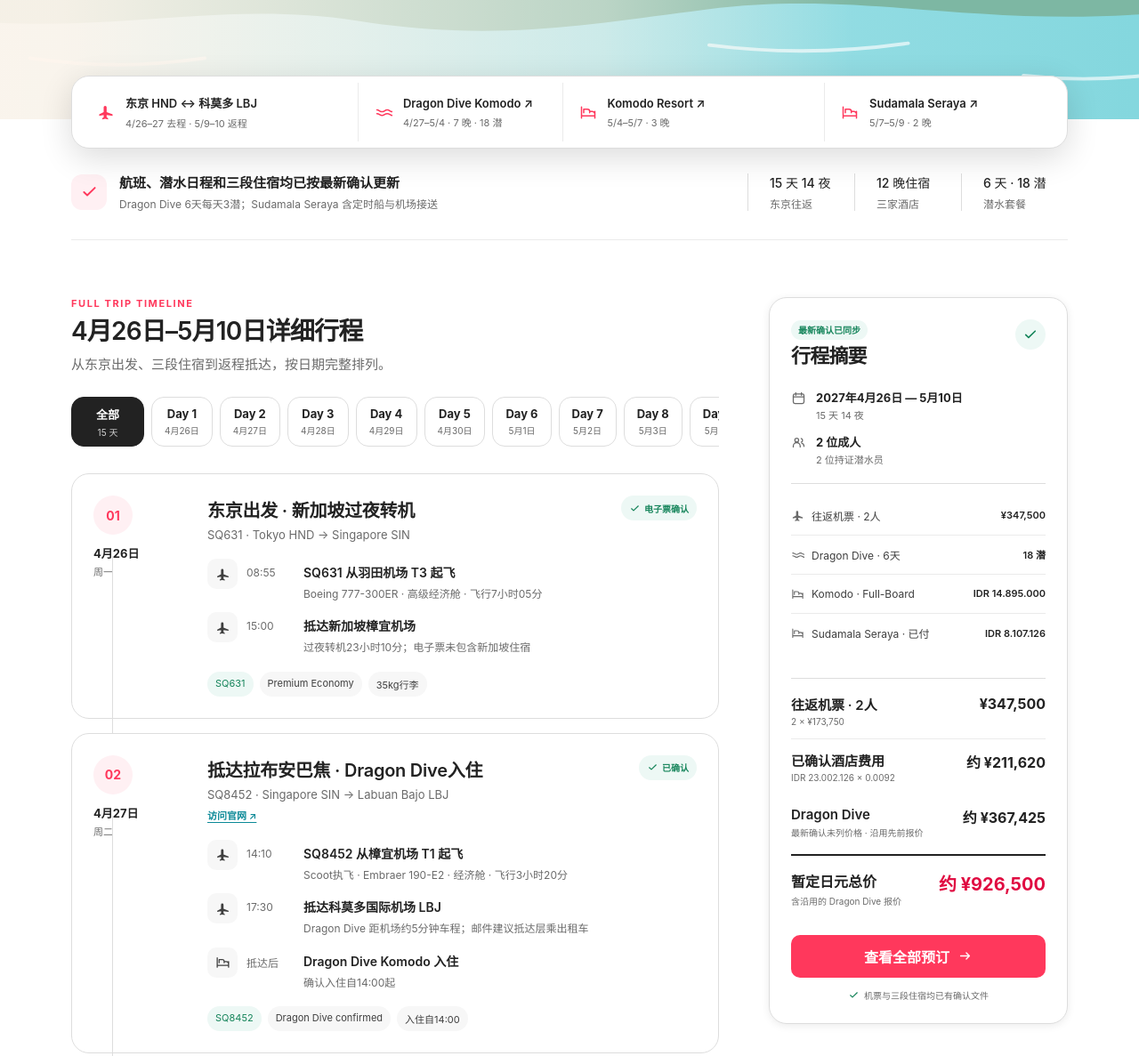
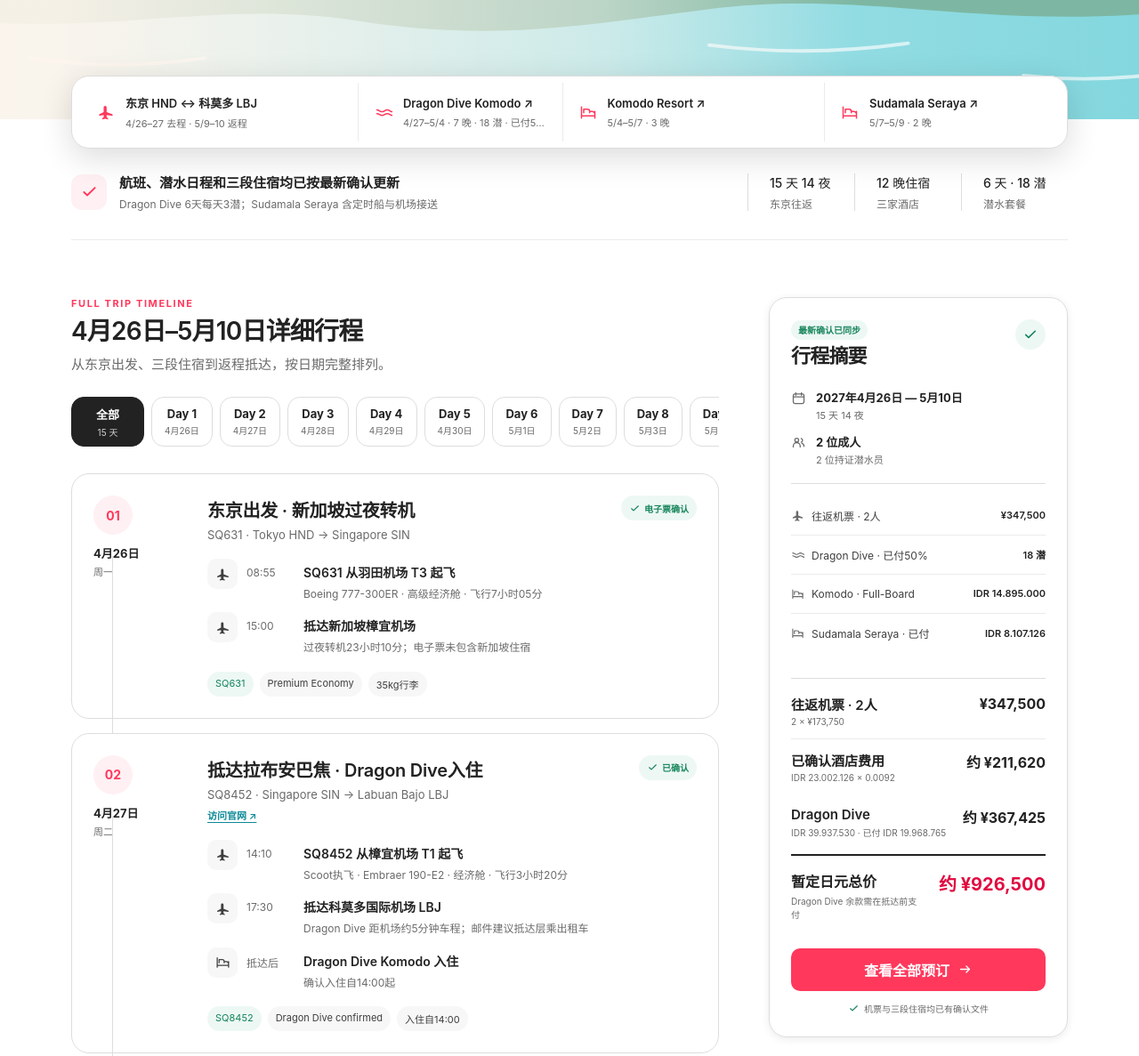
Before and after one commit to YU1ut/27_komodo, a plain HTML site: page index.html in a window 1280 px wide. Shown: the part 360-1547 px from the top of the page at 89% size. Drawn offline with Linux system fonts and the light colour scheme.

Commit message:
Update Dragon Dive payment status

```diff
--- a/index.html
+++ b/index.html
@@ -81,7 +81,7 @@
         </div>
         <div class="trip-ticket" aria-label="已确认行程信息">
           <div class="ticket-segment route-segment"><svg><use href="#i-plane"></use></svg><span><b>东京 HND ↔ 科莫多 LBJ</b><small>4/26–27 去程 · 5/9–10 返程</small></span></div>
-          <a class="ticket-segment" href="https://dragondivekomodo.com/" target="_blank" rel="noopener noreferrer"><svg><use href="#i-wave"></use></svg><span><b>Dragon Dive Komodo ↗</b><small>4/27–5/4 · 7 晚 · 18 潜</small></span></a>
+          <a class="ticket-segment" href="https://dragondivekomodo.com/" target="_blank" rel="noopener noreferrer"><svg><use href="#i-wave"></use></svg><span><b>Dragon Dive Komodo ↗</b><small>4/27–5/4 · 7 晚 · 18 潜 · 已付50%</small></span></a>
           <a class="ticket-segment" href="https://www.komodoresort.com/" target="_blank" rel="noopener noreferrer"><svg><use href="#i-bed"></use></svg><span><b>Komodo Resort ↗</b><small>5/4–5/7 · 3 晚</small></span></a>
           <a class="ticket-segment" href="https://www.sudamalaresorts.com/" target="_blank" rel="noopener noreferrer"><svg><use href="#i-bed"></use></svg><span><b>Sudamala Seraya ↗</b><small>5/7–5/9 · 2 晚</small></span></a>
         </div>
@@ -119,11 +119,11 @@
           </div>
           <div class="confirmed-list">
             <div><span><svg><use href="#i-plane"></use></svg>往返机票 · 2人</span><b>¥347,500</b></div>
-            <div><span><svg><use href="#i-wave"></use></svg>Dragon Dive · 6天</span><b>18 潜</b></div>
+            <div><span><svg><use href="#i-wave"></use></svg>Dragon Dive · 已付50%</span><b>18 潜</b></div>
             <div><span><svg><use href="#i-bed"></use></svg>Komodo · Full-Board</span><b>IDR 14.895.000</b></div>
             <div><span><svg><use href="#i-bed"></use></svg>Sudamala Seraya · 已付</span><b>IDR 8.107.126</b></div>
           </div>
-          <div class="total-stack"><div class="total-row airfare-total"><span>往返机票 · 2人<small>2 × ¥173,750</small></span><b>¥347,500</b></div><div class="total-row"><span>已确认酒店费用<small>IDR 23.002.126 × 0.0092</small></span><b>约 ¥211,620</b></div><div class="total-row"><span>Dragon Dive<small>最新确认未列价格 · 沿用先前报价</small></span><b>约 ¥367,425</b></div><div class="total-row grand-total"><span>暂定日元总价<small>含沿用的 Dragon Dive 报价</small></span><b>约 ¥926,500</b></div></div>
+          <div class="total-stack"><div class="total-row airfare-total"><span>往返机票 · 2人<small>2 × ¥173,750</small></span><b>¥347,500</b></div><div class="total-row"><span>已确认酒店费用<small>IDR 23.002.126 × 0.0092</small></span><b>约 ¥211,620</b></div><div class="total-row"><span>Dragon Dive<small>IDR 39.937.530 · 已付 IDR 19.968.765</small></span><b>约 ¥367,425</b></div><div class="total-row grand-total"><span>暂定日元总价<small>Dragon Dive 余款需在抵达前支付</small></span><b>约 ¥926,500</b></div></div>
           <button class="primary-button full" type="button" data-open-bookings>查看全部预订 <svg><use href="#i-arrow"></use></svg></button>
           <p class="summary-note"><svg><use href="#i-check"></use></svg>机票与三段住宿均已有确认文件</p>
         </aside>
@@ -164,7 +164,7 @@
             </article>
             <article class="recommendation-card">
               <div class="card-visual dive-visual"><span class="visual-badge confirmed-badge">✓ PDF 已确认</span><svg><use href="#i-wave"></use></svg><div><b>18 DIVES</b><small>DRAGON DIVE KOMODO</small></div></div>
-              <div class="card-body"><div><span class="card-type">4/27–5/4 · 7 晚</span><span class="booking-ref">CONFIRMED</span></div><h3>Dragon Dive Komodo</h3><p>4/28–5/3 每天 Komodo Taste · 3潜</p><div class="card-footer"><strong>价格未列 · 先前报价 IDR 39.937.530</strong><a class="official-link" href="https://dragondivekomodo.com/" target="_blank" rel="noopener noreferrer">官网 ↗</a></div></div>
+              <div class="card-body"><div><span class="card-type">4/27–5/4 · 7 晚</span><span class="booking-ref">50% PAID</span></div><h3>Dragon Dive Komodo</h3><p>4/28–5/3 每天 Komodo Taste · 3潜</p><div class="card-footer"><strong>IDR 39.937.530 · 已付 50%</strong><a class="official-link" href="https://dragondivekomodo.com/" target="_blank" rel="noopener noreferrer">官网 ↗</a></div><p class="payment-note">已付 IDR 19.968.765；余款 IDR 19.968.765 须在抵达前支付。</p></div>
             </article>
             <article class="recommendation-card" id="stays">
               <div class="card-visual resort-confirmed-visual"><span class="visual-badge confirmed-badge">✓ 预订已确认</span><svg><use href="#i-bed"></use></svg><div><b>HILLTOP SUNSET</b><small>FULL-BOARD · 3 NIGHTS</small></div></div>
@@ -179,7 +179,7 @@
       </section>
 
       <section class="trip-notes" id="trip-notes">
-        <div class="page-width notes-grid"><div><span class="section-kicker">BEFORE DEPARTURE</span><h2>出发前事项</h2><p>最新确认邮件中需要提前完成的事项。</p></div><article><span>01</span><div><b>Dragon Dive资料</b><p>抵达前完成护照、潜水证、紧急联系人、装备尺寸与免责声明。</p></div></article><article><span>02</span><div><b>Sudamala船班</b><p>确认5月7日上岛船班及5月9日早班离岛；定时船与机场接送已包含。</p></div></article><article><span>03</span><div><b>暂定总价</b><p>机票2人 ¥347,500；酒店已确认 IDR 23.002.126；Dragon Dive仍沿用先前报价。</p></div></article></div>
+        <div class="page-width notes-grid"><div><span class="section-kicker">BEFORE DEPARTURE</span><h2>出发前事项</h2><p>最新确认邮件中需要提前完成的事项。</p></div><article><span>01</span><div><b>Dragon Dive余款</b><p>已付50%；剩余 IDR 19.968.765 须在抵达前支付，并完成潜水资料。</p></div></article><article><span>02</span><div><b>Sudamala船班</b><p>确认5月7日上岛船班及5月9日早班离岛；定时船与机场接送已包含。</p></div></article><article><span>03</span><div><b>暂定总价</b><p>机票2人 ¥347,500；酒店 IDR 23.002.126；Dragon Dive IDR 39.937.530。</p></div></article></div>
       </section>
     </main>
 
@@ -199,7 +199,7 @@
         <span class="section-kicker">LATEST CONFIRMATIONS</span>
         <h2>旅行预订汇总</h2>
         <p>2027年4月26日 — 5月10日 · 2 位持证潜水员</p>
-        <div class="booking-detail-list"><div><svg><use href="#i-plane"></use></svg><span><b>SQ631 + SQ8452</b><small>4/26 08:55 HND → 4/27 17:30 LBJ</small></span><em>去程</em></div><div><svg><use href="#i-plane"></use></svg><span><b>SQ8659 + SQ636</b><small>5/9 16:55 LBJ → 5/10 06:45 HND</small></span><em>返程</em></div><div><svg><use href="#i-wave"></use></svg><span><b>Dragon Dive Komodo</b><small>4/27–5/4 · 6天18潜 · 价格未列</small></span><em>已确认</em></div><div><svg><use href="#i-bed"></use></svg><span><b>Komodo Resort</b><small>5/4–5/7 · Hilltop Sunset · IDR 14.895.000</small></span><em>已确认</em></div><div><svg><use href="#i-bed"></use></svg><span><b>Sudamala Resort Seraya</b><small>5/7–5/9 · Beach Bungalow · IDR 8.107.126</small></span><em>已付款</em></div><div><svg><use href="#i-ticket"></use></svg><span><b>暂定日元总价</b><small>按 1 IDR ≈ ¥0.0092；Dragon沿用先前报价</small></span><em>约 ¥926,500</em></div></div>
+        <div class="booking-detail-list"><div><svg><use href="#i-plane"></use></svg><span><b>SQ631 + SQ8452</b><small>4/26 08:55 HND → 4/27 17:30 LBJ</small></span><em>去程</em></div><div><svg><use href="#i-plane"></use></svg><span><b>SQ8659 + SQ636</b><small>5/9 16:55 LBJ → 5/10 06:45 HND</small></span><em>返程</em></div><div><svg><use href="#i-wave"></use></svg><span><b>Dragon Dive Komodo</b><small>IDR 39.937.530 · 已付 IDR 19.968.765</small></span><em>已付50%</em></div><div><svg><use href="#i-bed"></use></svg><span><b>Komodo Resort</b><small>5/4–5/7 · Hilltop Sunset · IDR 14.895.000</small></span><em>已确认</em></div><div><svg><use href="#i-bed"></use></svg><span><b>Sudamala Resort Seraya</b><small>5/7–5/9 · Beach Bungalow · IDR 8.107.126</small></span><em>已付款</em></div><div><svg><use href="#i-ticket"></use></svg><span><b>暂定日元总价</b><small>按 1 IDR ≈ ¥0.0092；Dragon余款抵达前支付</small></span><em>约 ¥926,500</em></div></div>
         <button class="primary-button full booking-done" type="button">返回行程</button>
       </div>
     </dialog>
--- a/styles.css
+++ b/styles.css
@@ -258,6 +258,7 @@
 .card-footer { margin-top: 20px; display: flex; justify-content: space-between; align-items: center; gap: 12px; }
 .card-footer strong { font-size: 14px; }
 .card-footer strong small { color: var(--muted); font-size: 10px; font-weight: 400; }
+.card-body > .payment-note { margin-top: 10px; padding-top: 10px; border-top: 1px solid var(--hairline-soft); line-height: 1.55; }
 .add-button { min-width: 62px; height: 36px; padding: 0 14px; border: 1px solid var(--ink); border-radius: 9px; background: #fff; font-size: 12px; font-weight: 600; cursor: pointer; }
 .add-button:hover { background: var(--surface-soft); }
 .add-button.added { border-color: var(--primary); background: var(--primary); color: #fff; }
```
Also changed, not shown: 1 other file.
